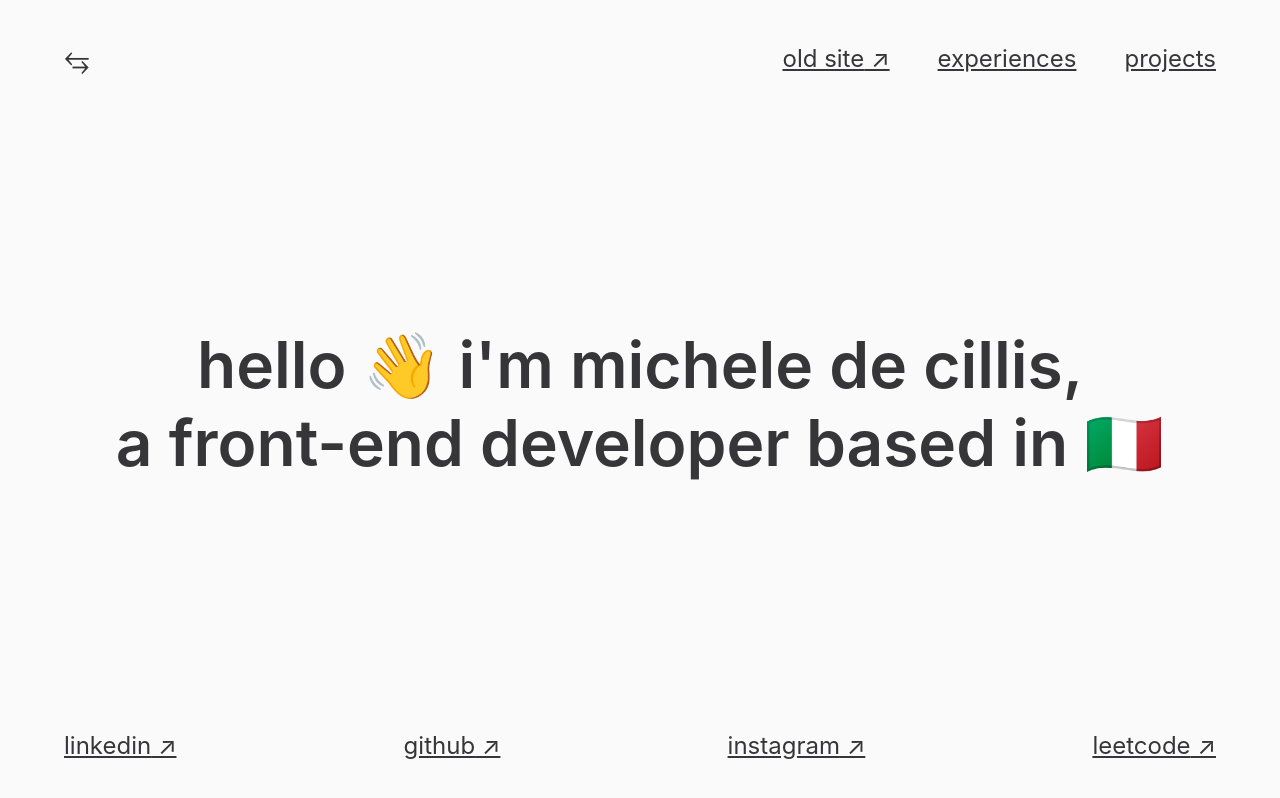
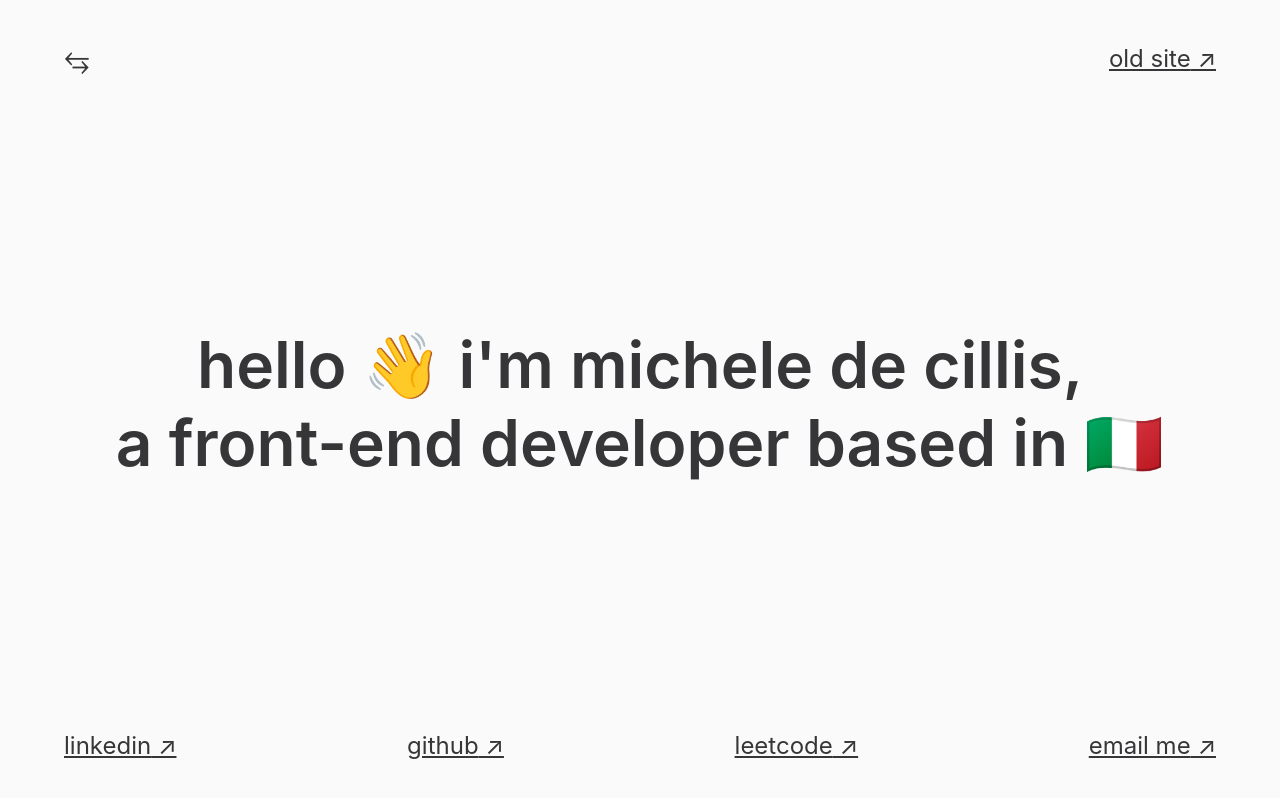
Before and after one commit to demic-dev/website, a Next.js app: page / in a window 1280 px wide. Built offline with nearby package versions, Linux system fonts and the light colour scheme.

Commit message:
fix(main): fixed links and added meta tags

```diff
--- a/data/links.ts
+++ b/data/links.ts
@@ -6,14 +6,14 @@ export const HEADER_LINKS: ILink[] = [
     value: "old site",
     href: "https://demic-portfolio.netlify.app/",
   },
-  {
-    value: "experiences",
-    href: "/experiences",
-  },
-  {
-    value: "projects",
-    href: "/projects",
-  },
+  // {
+  //   value: "experiences",
+  //   href: "/experiences",
+  // },
+  // {
+  //   value: "projects",
+  //   href: "/projects",
+  // },
 ];
 
 export const FOOTER_LINKS: ILink[] = [
@@ -29,12 +29,12 @@ export const FOOTER_LINKS: ILink[] = [
   },
   {
     newWindow: true,
-    value: "instagram",
-    href: "https://www.instagram.com/micheledecillis/",
+    value: "leetcode",
+    href: "https://leetcode.com/demic-dev/",
   },
   {
     newWindow: true,
-    value: "leetcode",
-    href: "https://leetcode.com/demic-dev/",
+    value: "email me",
+    href: "mailto:decillismicheledeveloper@gmail.com",
   },
 ];
--- a/pages/index.tsx
+++ b/pages/index.tsx
@@ -47,6 +47,8 @@ const Home: NextPage<PageProps> = ({ handleThemeIndex }) => {
     <>
       <Head>
         <title>home</title>
+        <meta name="description" content="Michele De Cillis's website" />
+        <meta name="author" content="Michele De Cillis" />
       </Head>
 
       <styled.Container>
```
